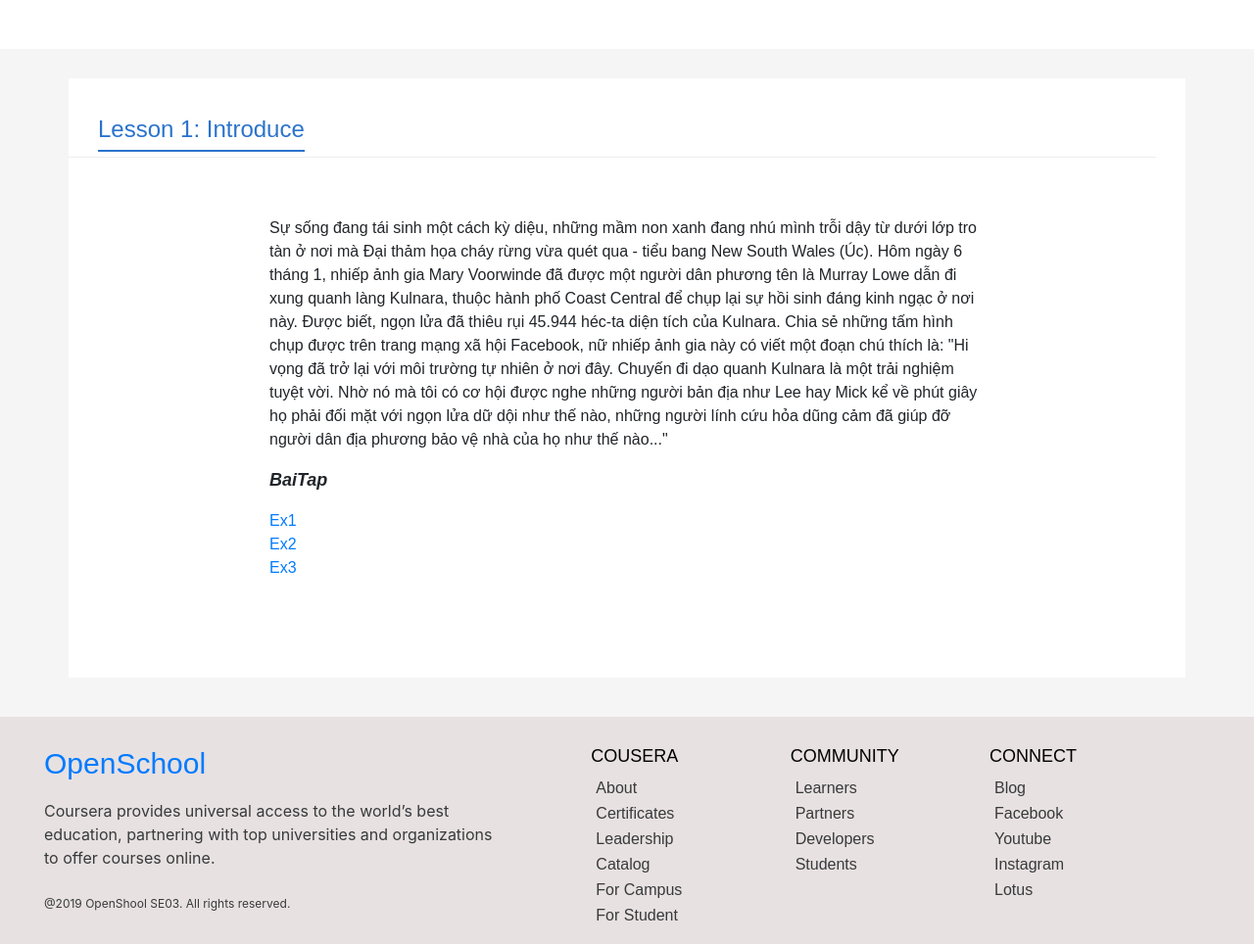
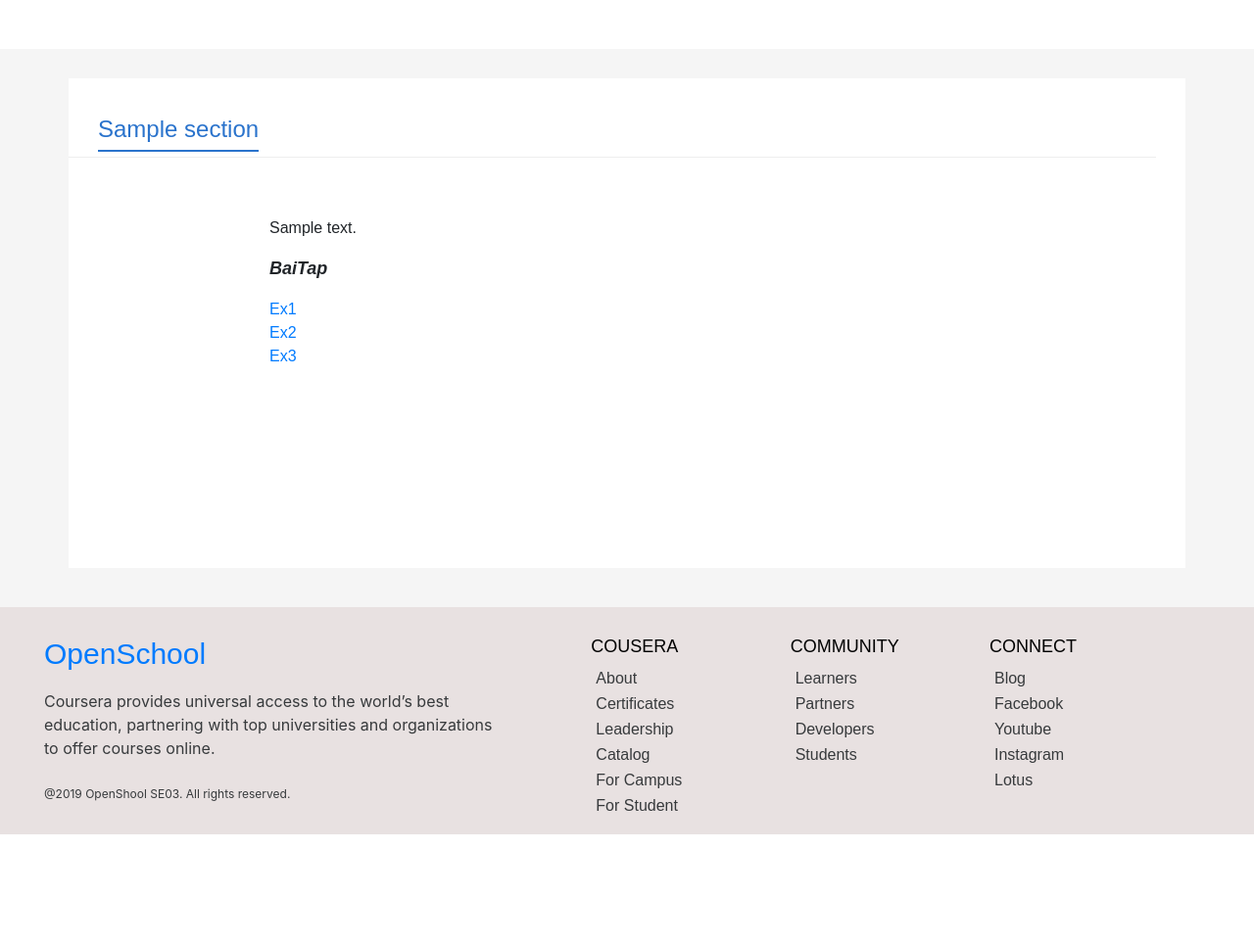
Before and after one commit to badungphan99/SE03-Group03, a Flask app: a page that uses app/templates/block_course_item.html in a window 1280 px wide. Shown: the part 60-1024 px from the top of the page at 98% size. After the commit the page ends 912 px from the top, so only its background shows below. Run offline with Flask 2, Linux system fonts and the light colour scheme; tables that the repository leaves empty hold one stand-in row (values such as "Sample post"); some libraries are stand-ins or nearby versions.

Commit message:
update lesson

```diff
--- a/app/routes/course.py
+++ b/app/routes/course.py
@@ -147,5 +147,10 @@ def viewCourse():
 @app.route('/course/<string:courseID>/lesson=<string:lessonID>', endpoint="render_lesson", methods=['GET', 'POST'])
 def render_lesson(courseID, lessonID):
     topic, length = learning()
-    lesson = get_lesson_by_ID(lessonID)
-    return render_template("block_course_item.html", topic=topic, len=length)
+    ls = get_lesson_by_ID(lessonID)
+    lesson = {
+        'title' : ls.title,
+        'content' : ls.content
+    }
+    print(lesson)
+    return render_template("block_course_item.html", topic=topic, len=length, lesson=lesson)
--- a/app/templates/block_course_item.html
+++ b/app/templates/block_course_item.html
@@ -9,7 +9,7 @@
     <link rel="stylesheet" href="https://maxcdn.bootstrapcdn.com/bootstrap/4.3.1/css/bootstrap.min.css">
     <link rel="stylesheet" href="../static/css/style.css">
 
-    <!-- core js -->
+    <!--core js-->
     <link href="https://netdna.bootstrapcdn.com/font-awesome/4.0.3/css/font-awesome.min.css" rel="stylesheet">
 
     <script src="https://ajax.googleapis.com/ajax/libs/jquery/3.4.1/jquery.min.js"></script>
@@ -75,26 +75,13 @@
         <div class="container mycourse">
             <div class="row mycourse-title">
                 <div class="tab-item active">
-                    Lesson 1: Introduce
+                    {{lesson['title']}}
                 </div>
             </div>
            <div class="row">
                 <div class="col-md-8 content-lesson">
                     <p>
-                        Sự sống đang tái sinh một cách kỳ diệu, những mầm non xanh
-                        đang nhú mình trỗi dậy từ dưới lớp tro tàn ở nơi mà Đại thảm họa
-                        cháy rừng vừa quét qua - tiểu bang New South Wales (Úc). Hôm ngày
-                        6 tháng 1, nhiếp ảnh gia Mary Voorwinde đã được một người dân
-                        phương tên là Murray Lowe dẫn đi xung quanh làng Kulnara, thuộc
-                        hành phố Coast Central để chụp lại sự hồi sinh đáng kinh ngạc ở nơi này.
-                        Được biết, ngọn lửa đã thiêu rụi 45.944 héc-ta diện tích của Kulnara.
-                        Chia sẻ những tấm hình chụp được trên trang mạng xã hội Facebook,
-                        nữ nhiếp ảnh gia này có viết một đoạn chú thích là: "Hi vọng đã trở
-                        lại với môi trường tự nhiên ở nơi đây. Chuyến đi dạo quanh Kulnara là
-                        một trải nghiệm tuyệt vời. Nhờ nó mà tôi có cơ hội được nghe những người
-                        bản địa như Lee hay Mick kể về phút giây họ phải đối mặt với ngọn lửa dữ
-                        dội như thế nào, những người lính cứu hỏa dũng cảm đã giúp đỡ người dân địa
-                        phương bảo vệ nhà của họ như thế nào..."
+                        {{lesson['content']}}
                     </p>
 
                     <ul style="list-style: none;">
```
